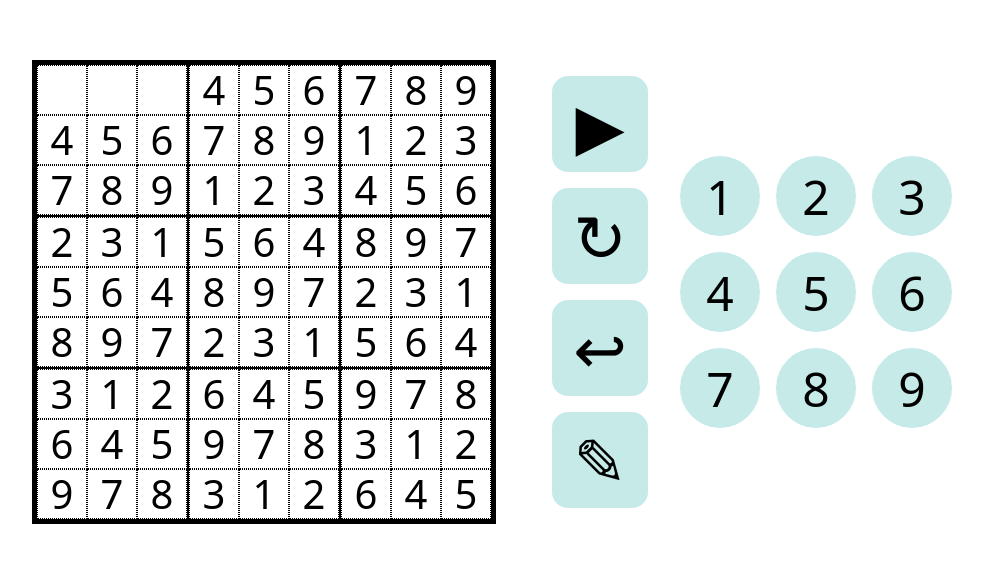
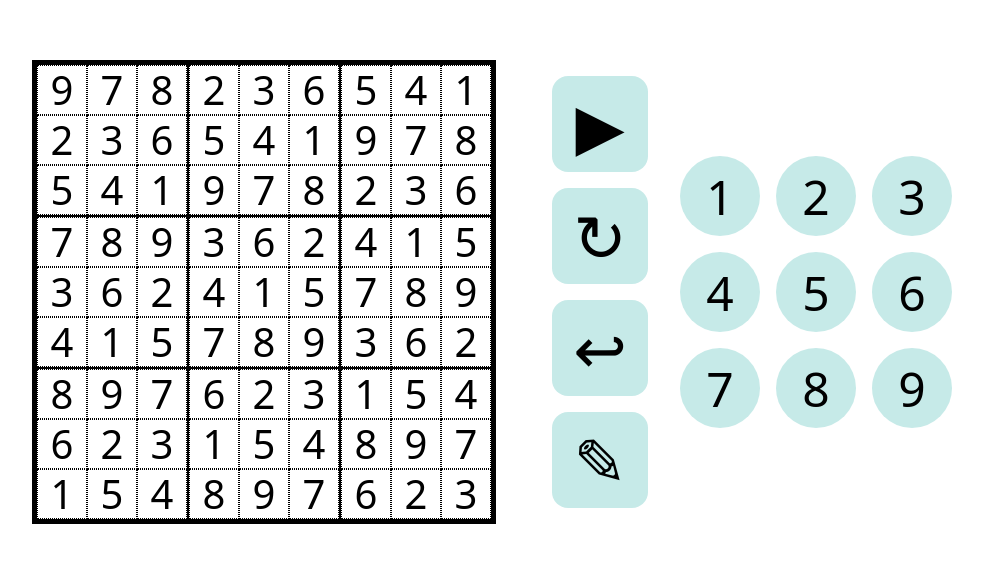
Before and after one commit to sebapereira111/sudoku, a React app: page / in a window 1280 px wide. Shown: the part 108-670 px from the top of the page, without its empty margins (144-1127 px from the left). Built offline with nearby package versions, Linux system fonts and the light colour scheme; the HTML template or start-up script is replaced by a standard one.

Commit message:
Inicio de creacion de tablero valido

```diff
--- a/src/App.jsx
+++ b/src/App.jsx
@@ -2,10 +2,14 @@ import { useState } from 'react';
 import './App.css';
 import Tablero from './components/Tablero/Tablero.jsx';
 import Controles from './components/controles/Controles.jsx';
-import { test, validTest} from './constants/tableros.js';
+import { test, tableroValido} from './constants/tableros.js';
+import { generarTablero } from './utils/generarTablero.js';
 
 function App() {
-    const tableroInicial = validTest;
+    // Primero generamos el tablero de resultado valido
+    const tableroResultado = generarTablero();
+    // Despues eliminamos algunos numeros para generar el tablero inicial
+    const tableroInicial = tableroResultado;
     const [tableroActual, setTableroActual] = useState(tableroInicial);
     const [boxSeleccionado, setBoxSeleccionado] = useState({
         filaBloqueIndex: 3,
--- a/src/components/controles/Controles.jsx
+++ b/src/components/controles/Controles.jsx
@@ -18,14 +18,14 @@ function Controles({ setTableroActual, tableroInicial, boxSeleccionado, setBoxSe
         <>
             <div className='contenedor-controles'>
                 <div className='contenedor-utilidades'>
-                    <button id='nuevo' className='boton-utilidades' onMouseDown={handleNuevo}>▶︎</button>
-                    <button id='reset' className='boton-utilidades' onMouseDown={handleMouseDown}>↻</button>
-                    <button id='borrar' className='boton-utilidades' onMouseDown={handleMouseDown}>↩</button>
-                    <button id='apuntes' className={apuntesActivados ? 'boton-utilidades apuntes-activados' : 'boton-utilidades' } onMouseDown={handleMouseDown} >✎</button>
+                    <button title='Nuevo juego' id='nuevo' className='boton-utilidades' onMouseDown={handleNuevo}>▶︎</button>
+                    <button title='Reiniciar juego' id='reset' className='boton-utilidades' onMouseDown={handleMouseDown}>↻</button>
+                    <button title='Borrar celda' id='borrar' className='boton-utilidades' onMouseDown={handleMouseDown}>↩</button>
+                    <button title='Apuntes' id='apuntes' className={apuntesActivados ? 'boton-utilidades apuntes-activados' : 'boton-utilidades' } onMouseDown={handleMouseDown} >✎</button>
                 </div>
                 <div className='contenedor-teclado'>
                     {/* Genera un array de 9 elementos button para el teclado */}
-                    {Array.from({ length: 9 }, (_, index) => <button key={1 + index} id={1 + index} className='boton-teclado' onMouseDown={handleMouseDown}>{1 + index}</button> )}
+                    {Array.from({ length: 9 }, (_, index) => <button key={1 + index} id={1 + index} title={`Numero ${1 + index}`} className='boton-teclado' onMouseDown={handleMouseDown}>{1 + index}</button> )}
                 </div>
             </div>
         </>
--- a/src/constants/tableros.js
+++ b/src/constants/tableros.js
@@ -6,12 +6,12 @@
         [[1, 2, 3], [4, 5, 6], [7, 8, 9]], [[1, 2, 3], [4, 5, 6], [7, 8, 9]], [[1, 2, 3], [4, 5, 6], [7, 8, 9]]
     ]];
 
-const validTest = [[
-        [[0, 0, 0], [4, 5, 6], [7, 8, 9]], [[4, 5, 6], [7, 8, 9], [1, 2, 3]], [[7, 8, 9], [1, 2, 3], [4, 5, 6]]
+const tableroValido = [[
+        [[1, 2, 3], [4, 5, 6], [7, 8, 9]], [[4, 5, 6], [7, 8, 9], [1, 2, 3]], [[7, 8, 9], [1, 2, 3], [4, 5, 6]]
     ], [
         [[2, 3, 1], [5, 6, 4], [8, 9, 7]], [[5, 6, 4], [8, 9, 7], [2, 3, 1]], [[8, 9, 7], [2, 3, 1], [5, 6, 4]]
     ], [
         [[3, 1, 2], [6, 4, 5], [9, 7, 8]], [[6, 4, 5], [9, 7, 8], [3, 1, 2]], [[9, 7, 8], [3, 1, 2], [6, 4, 5]]
     ]];
 
-export { test, validTest }
+export { test, tableroValido }
--- /dev/null
+++ b/src/utils/generarTablero.js
@@ -0,0 +1,40 @@
+import { tableroValido } from "../constants/tableros";
+
+function reemplazarEnTablero(tablero, viejo, nuevo) {
+    return tablero.map(filaBloque =>
+        filaBloque.map(bloque =>
+            bloque.map(filaBox =>
+                filaBox.map(box =>
+                    box == viejo ? nuevo : box
+                )
+            )
+        )
+  );
+}
+
+function generarTablero() {
+    // Primero clonamos le tablero valido para no modificar la referencia
+    let tableroInicio = structuredClone(tableroValido)
+
+    // Hacemos swap de numeros del 1 al 9
+    // Se hace swap por cada numero del 1 al 9
+    for (let i = 1; i < 10; i++) {
+        // Generamos el numero con el cual vamos a hacer el swap
+        const j = Math.floor(Math.random() * 9) + 1;
+        tableroInicio = reemplazarEnTablero(tableroInicio, i, 0);
+        tableroInicio = reemplazarEnTablero(tableroInicio, j, i);
+        tableroInicio = reemplazarEnTablero(tableroInicio, 0, j);
+    }
+
+    // Hacemos swap de filas dentro de cad grupo de 3 filas
+
+    // Hacemos swap de columnas dentro de cada grupo de 3 columnas
+
+    // Hacemos swap de fila de bloques
+
+    // Hacemos swap de columna de bloques
+
+    return tableroInicio;
+}
+
+export { generarTablero }
```
